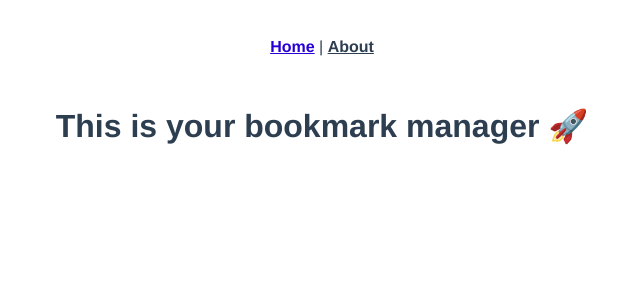
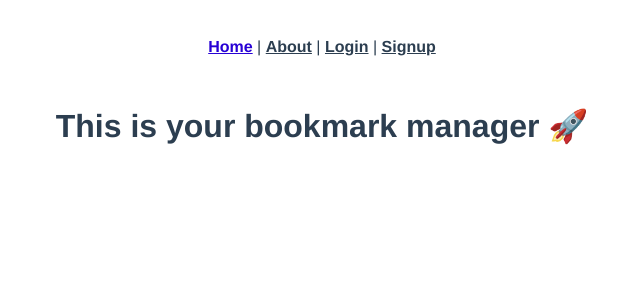
Before and after one commit to ES-Community/node-knockout2018, a Vue app in the folder ressources/: page / in a window 1280 px wide. Shown: the top 300 px of the page, without its empty margins (318-958 px from the left). Built offline with nearby package versions, Linux system fonts and the light colour scheme.

Commit message:
Add Signup Page

```diff
--- a/ressources/src/components/Navbar.vue
+++ b/ressources/src/components/Navbar.vue
@@ -1,7 +1,9 @@
 <template>
   <div id="nav">
     <router-link to="/">Home</router-link> |
-    <router-link to="/about">About</router-link>
+    <router-link to="/about">About</router-link> |
+    <router-link to="/login">Login</router-link> |
+    <router-link to="/signup">Signup</router-link>
   </div>
 </template>
 
--- a/ressources/src/router.js
+++ b/ressources/src/router.js
@@ -2,6 +2,7 @@
 import Router from 'vue-router'
 import Home from './views/Home.vue'
 import Login from './views/Login.vue'
+import Signup from './views/Signup.vue'
 
 Vue.use(Router)
 
@@ -26,6 +27,11 @@
       path: '/login',
       name: 'login',
       component: Login
+    },
+    {
+      path: '/signup',
+      name: 'signup',
+      component: Signup
     }
   ]
 })
```
